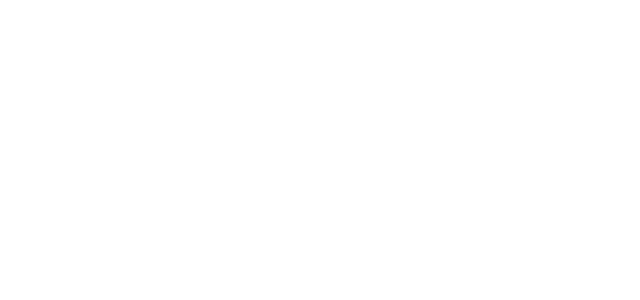
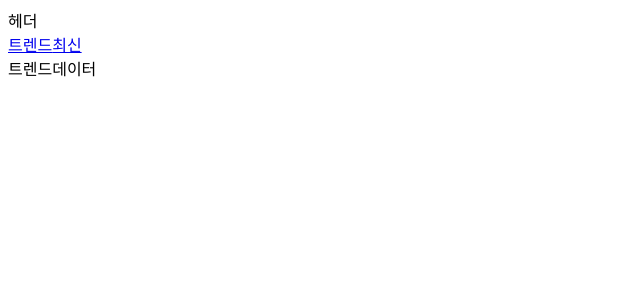
Before and after one commit to seung-ik/boblog, a React (Create React App) app in the folder front/: page / in a window 1280 px wide. Shown: the top 300 px of the page, without its empty margins (0-640 px from the left). Built offline with nearby package versions, Linux system fonts and the light colour scheme.

Commit message:
mainpage folder setting

```diff
--- /dev/null
+++ b/front/config-overrides.js
@@ -0,0 +1,12 @@
+const { override, addWebpackAlias } = require("customize-cra");
+const path = require("path");
+
+module.exports = override(
+  addWebpackAlias({
+    "@": path.resolve(__dirname, "src"),
+    "@components": path.resolve(__dirname, "src/components"),
+    "@hooks": path.resolve(__dirname, "src/hooks"),
+    "@pages": path.resolve(__dirname, "src/pages"),
+    "@utils": path.resolve(__dirname, "src/utils"),
+  })
+);
--- a/front/src/App.tsx
+++ b/front/src/App.tsx
@@ -3,13 +3,14 @@ import {Route,Switch,Redirect} from 'react-router-dom'
 import loadable from '@loadable/component'
 
 // const Calendar = loadable(()=> import("./components/Calendar"))
-// const Main = loadable(()=> import("./components/Main"))
+const Trend = loadable(()=> import("@/pages/Trend"))
+const Recent = loadable(()=> import("@/pages/Recent"))
 
 function App() {
   return (
     <Switch>
-      {/* <Route exact path="/" component={Main}/>
-      <Route path="/calendar" component={Calendar}/> */}
+      <Route exact path="/" component={Trend}/>
+      <Route exact path="/recent" component={Recent}/>
     </Switch>
   );
 }
--- /dev/null
+++ b/front/src/components/Header/index.tsx
@@ -0,0 +1,9 @@
+import React from 'react'
+
+export default function Header() {
+  return (
+    <div>
+        헤더
+    </div>
+  )
+}
--- /dev/null
+++ b/front/src/components/Posts/index.tsx
@@ -0,0 +1,14 @@
+import React, { FC } from 'react'
+
+interface Props{
+  data:string
+}
+const Posts:FC<Props> = ({data}) => {
+  return (
+    <div>
+      {data}
+    </div>
+  )
+}
+
+export default Posts
--- /dev/null
+++ b/front/src/pages/Recent/index.tsx
@@ -0,0 +1,22 @@
+import React from 'react'
+import Header from '@/components/Header'
+import { Link } from 'react-router-dom'
+import Posts from '@/components/Posts'
+
+
+export default function Recent() {
+  const sampleRecentData="최신데이터"
+
+  return (
+    <div>
+      <Header/>
+      <div id="buttons">
+        <Link to="/">트렌드</Link>
+        <Link to="/recent">최신</Link>
+      </div>
+      <div id="post-container">
+        <Posts data={sampleRecentData}/>
+      </div>
+    </div>
+  )
+}
--- /dev/null
+++ b/front/src/pages/Trend/index.tsx
@@ -0,0 +1,21 @@
+import React from 'react'
+import Header from '@/components/Header'
+import { Link } from 'react-router-dom'
+import Posts from '@/components/Posts'
+
+
+export default function Trend() {
+  const sampleTrendData="트렌드데이터"
+  return (
+    <div>
+      <Header/>
+      <div id="buttons">
+        <Link to="/">트렌드</Link>
+        <Link to="/recent">최신</Link>
+      </div>
+      <div id="post-container">
+        <Posts data={sampleTrendData}/>
+      </div>
+    </div>
+  )
+}
--- /dev/null
+++ b/front/src/react-app-env.d.ts
@@ -0,0 +1 @@
+/// <reference types="react-scripts" />
--- a/front/tsconfig.json
+++ b/front/tsconfig.json
@@ -22,5 +22,6 @@
   },
   "include": [
     "src"
-  ]
+  ],
+  "extends": "./tsconfig.paths.json"
 }
```
Also changed, not shown: front/package.json (+4 -3 lines), front/tsconfig.paths.json (added, +12 -0 lines), 1 other file (tests, documents, lock files or other folders).
